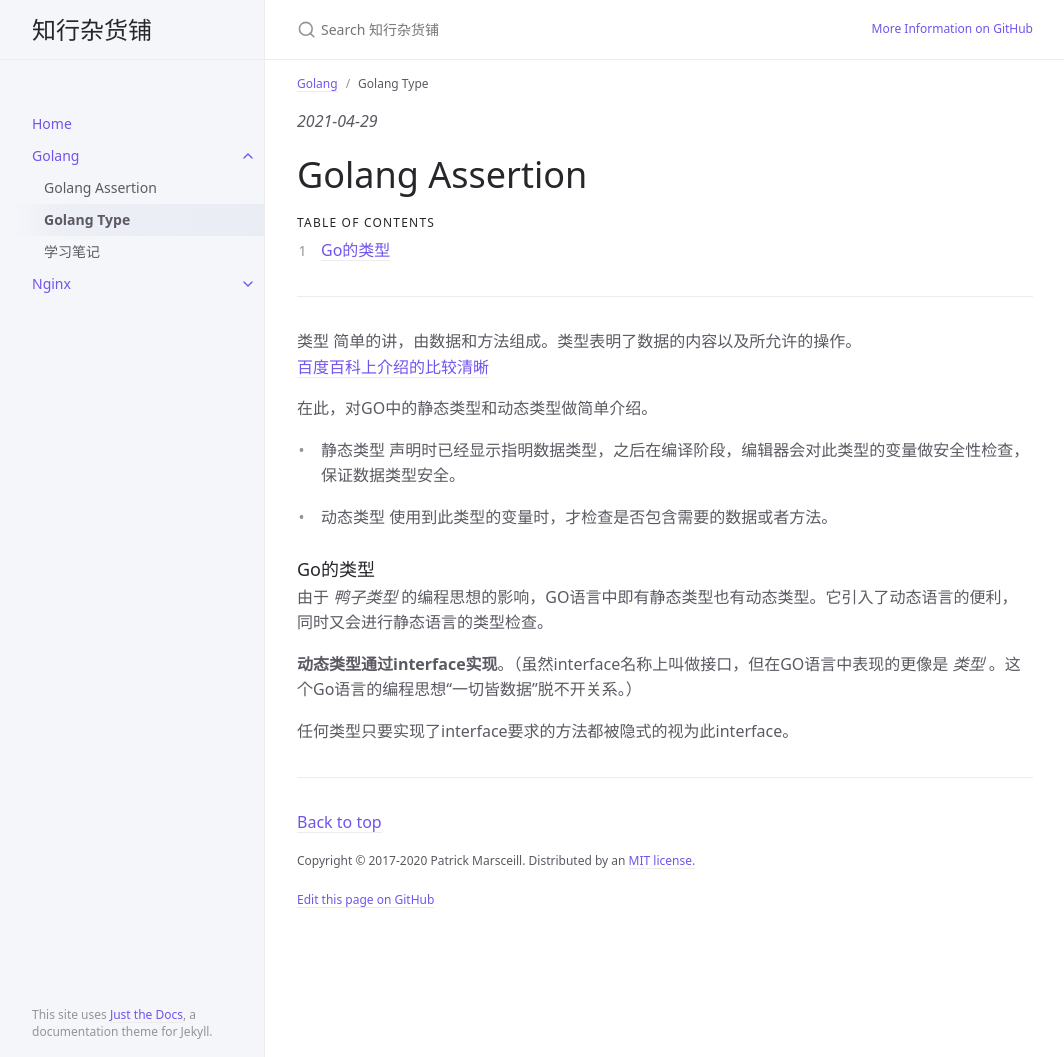
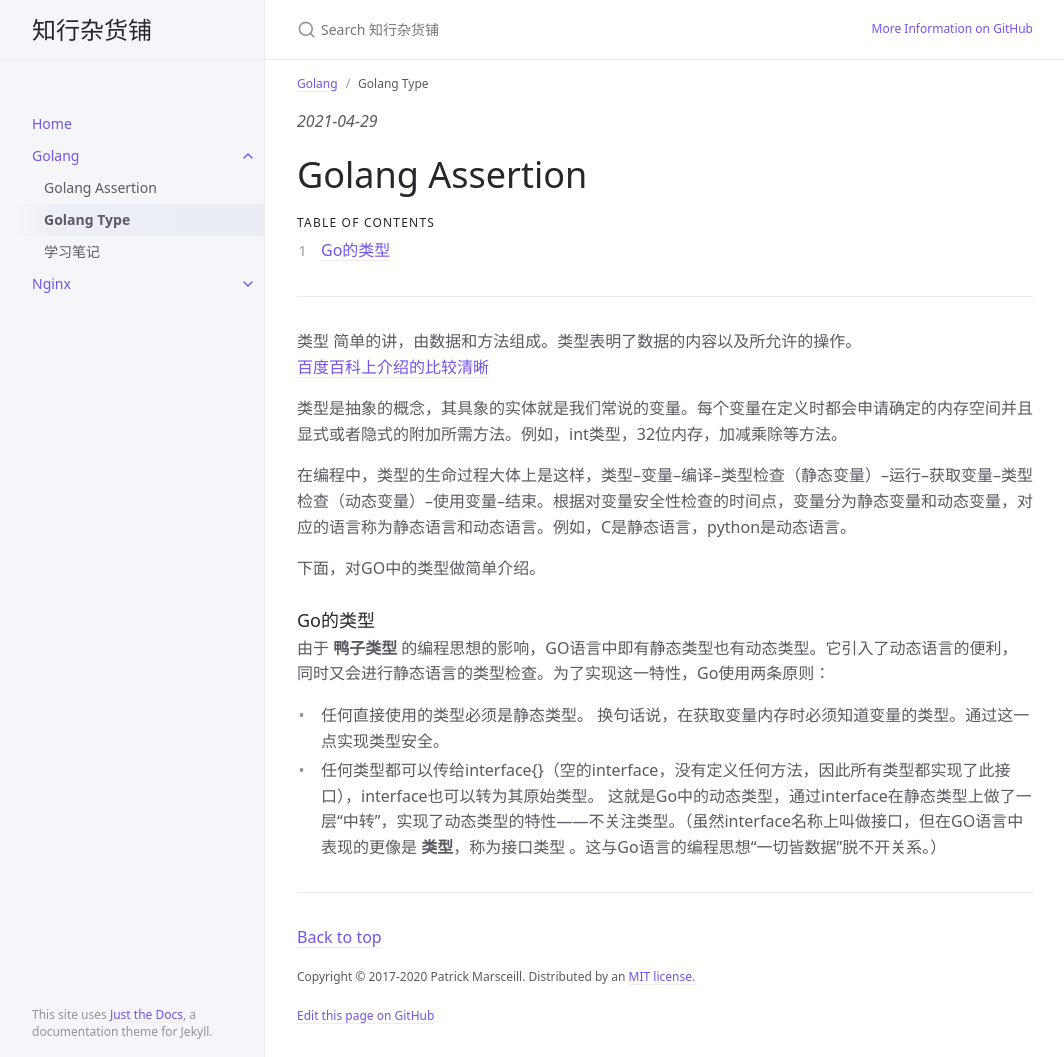
Before and after one commit to Jooeeee/jooeeee.github.io, a Jekyll site: the page built from docs/docs/golang/type.md, in a window 1280 px wide and 1057 px high. Shown: the whole window, without its empty margins (107-1171 px from the left). Built offline with Jekyll 4.4.1, drawn with Linux system fonts in a browser that asks for light colours.

Commit message:
go中静态类型与动态类型的关系

```diff
--- a/docs/docs/golang/type.md
+++ b/docs/docs/golang/type.md
@@ -18,17 +18,15 @@ parent: Golang
 
 类型 简单的讲，由数据和方法组成。类型表明了数据的内容以及所允许的操作。[百度百科上介绍的比较清晰](https://baike.baidu.com/item/%E7%B1%BB%E5%9E%8B/5799843)
 
-在此，对GO中的静态类型和动态类型做简单介绍。
+类型是抽象的概念，其具象的实体就是我们常说的变量。每个变量在定义时都会申请确定的内存空间并且显式或者隐式的附加所需方法。例如，int类型，32位内存，加减乘除等方法。
 
-- 静态类型
-声明时已经显示指明数据类型，之后在编译阶段，编辑器会对此类型的变量做安全性检查，保证数据类型安全。
+在编程中，类型的生命过程大体上是这样，类型--变量--编译--类型检查（静态变量）--运行--获取变量--类型检查（动态变量）--使用变量--结束。根据对变量安全性检查的时间点，变量分为静态变量和动态变量，对应的语言称为静态语言和动态语言。例如，C是静态语言，python是动态语言。
 
-- 动态类型
-使用到此类型的变量时，才检查是否包含需要的数据或者方法。
+下面，对GO中的类型做简单介绍。
 
 ### Go的类型
-由于 _鸭子类型_ 的编程思想的影响，GO语言中即有静态类型也有动态类型。它引入了动态语言的便利，同时又会进行静态语言的类型检查。
-
-__动态类型通过interface实现__。（虽然interface名称上叫做接口，但在GO语言中表现的更像是 _类型_ 。这个Go语言的编程思想“一切皆数据”脱不开关系。）
-
-任何类型只要实现了interface要求的方法都被隐式的视为此interface。
+由于 __鸭子类型__ 的编程思想的影响，GO语言中即有静态类型也有动态类型。它引入了动态语言的便利，同时又会进行静态语言的类型检查。为了实现这一特性，Go使用两条原则：
+- 任何直接使用的类型必须是静态类型。
+换句话说，在获取变量内存时必须知道变量的类型。通过这一点实现类型安全。
+- 任何类型都可以传给interface{}（空的interface，没有定义任何方法，因此所有类型都实现了此接口），interface也可以转为其原始类型。
+这就是Go中的动态类型，通过interface在静态类型上做了一层“中转”，实现了动态类型的特性——不关注类型。（虽然interface名称上叫做接口，但在GO语言中表现的更像是 __类型__，称为接口类型 。这与Go语言的编程思想“一切皆数据”脱不开关系。）
```
